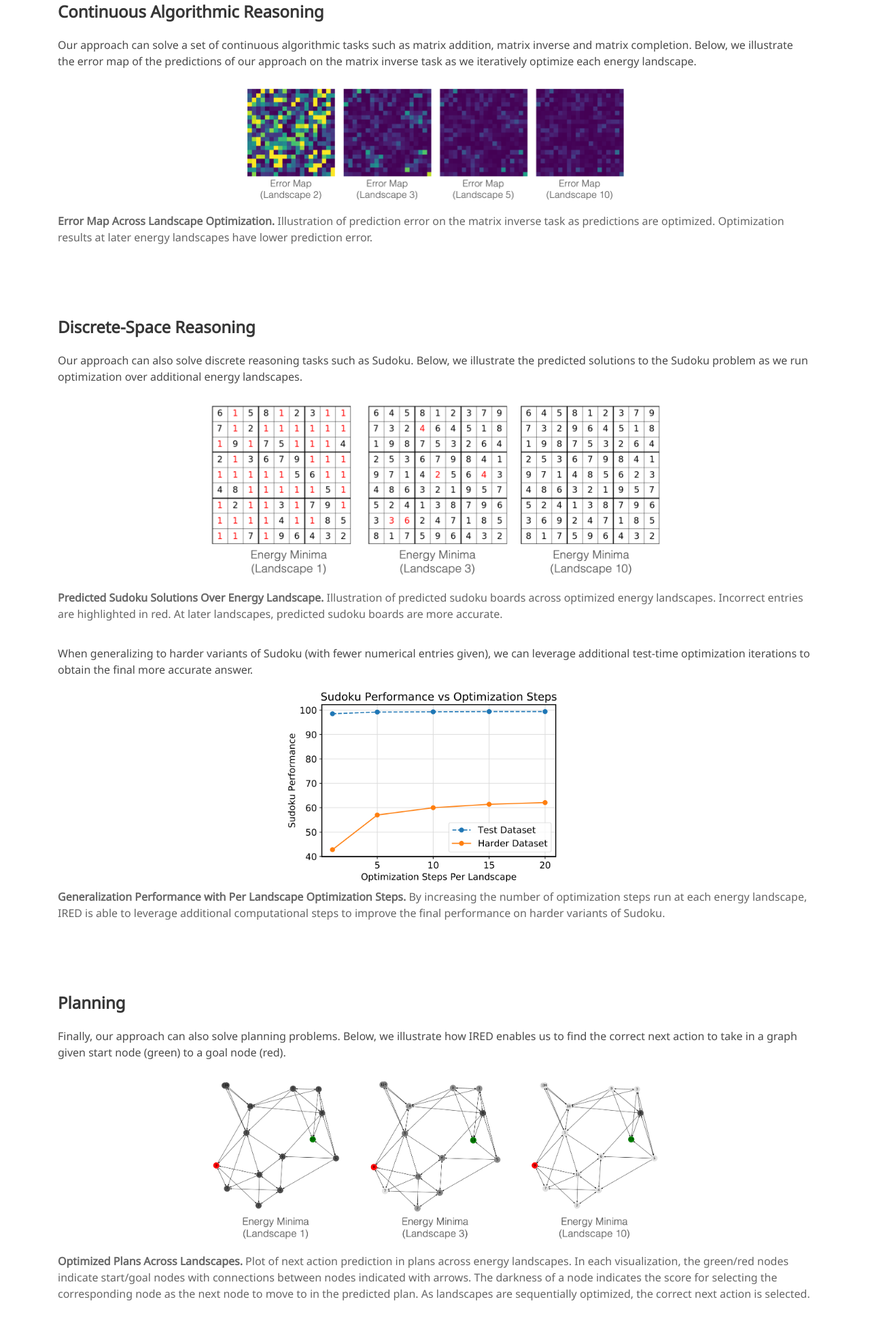
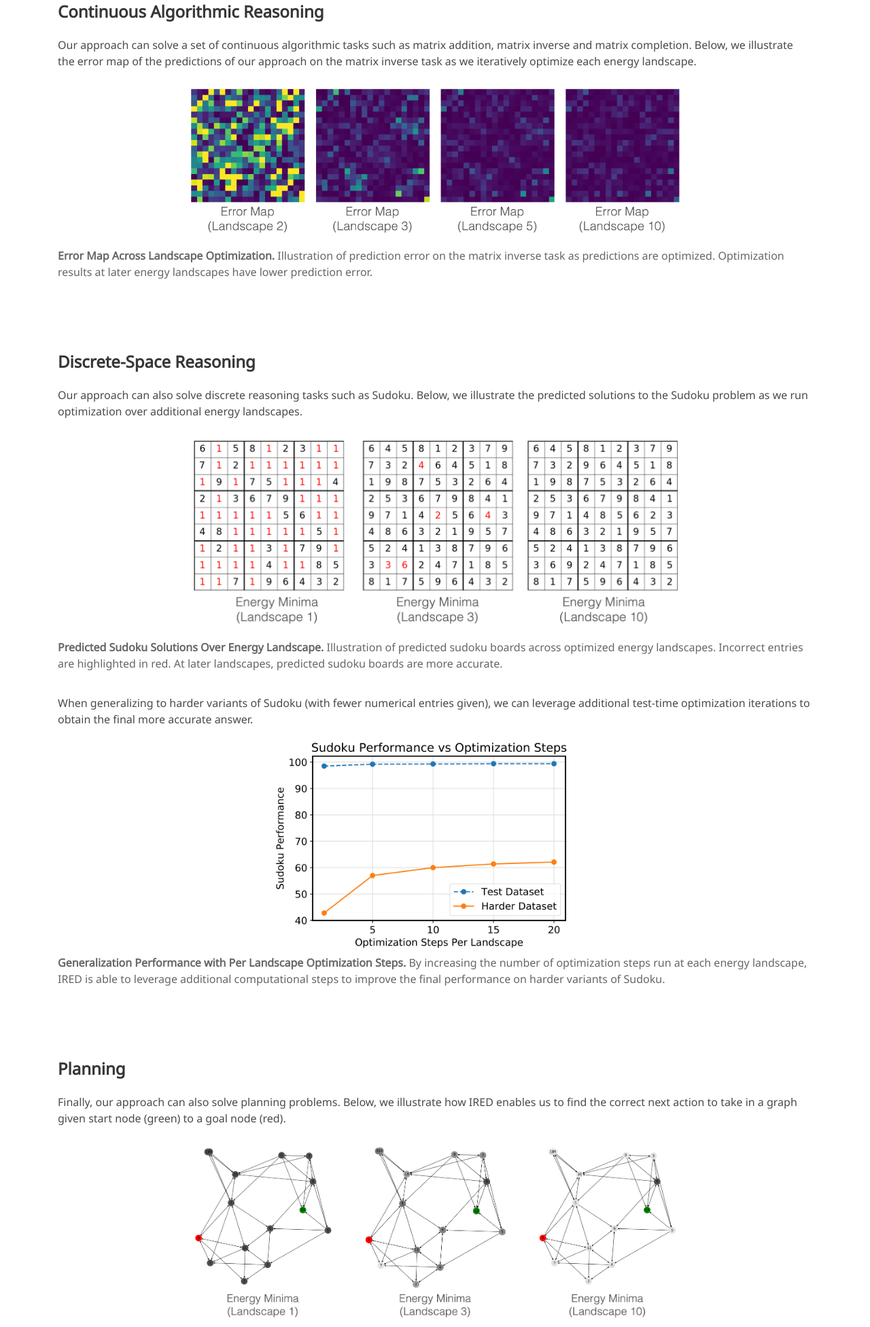
Before and after one commit to energy-based-model/ired, a plain HTML site: page index.html in a window 1280 px wide. Shown: the part 1157-3109 px from the top of the page at 68% size. Drawn offline with nearby package versions, Linux system fonts and the light colour scheme; some icons are missing; a web font is replaced by a local one.

Commit message:
update figure sizes

```diff
--- a/index.html
+++ b/index.html
@@ -180,7 +180,6 @@ on problem difficulty, enabling it to solve problems outside its training distri
         </p>
     </figure>
     </center>
-
     </div>
   </div>
 </section>
@@ -202,7 +201,7 @@ on problem difficulty, enabling it to solve problems outside its training distri
           <br/>
         <div class="centered-caption"  width="50%">
           <figure>
-            <img width="50%" src="materials/energy_minima.png" alt="">
+            <img width="100%" src="materials/energy_minima.png" alt="" style="max-width:720px">
             <br/>
             <div class="left-caption">
               <b>Error Map Across Landscape Optimization.</b>
@@ -231,7 +230,7 @@ on problem difficulty, enabling it to solve problems outside its training distri
         <br/>
         <div class="centered-caption"  width="60%">
           <figure>
-            <img width="60%" src="materials/sudoku_opt.png" alt="">
+            <img width="100%" src="materials/sudoku_opt.png" alt="" style="max-width:720px">
             <br/>
             <div class="left-caption">
               <b>Predicted Sudoku Solutions Over Energy Landscape.</b>
@@ -247,7 +246,7 @@ on problem difficulty, enabling it to solve problems outside its training distri
 
         <div class="centered-caption"  width="40%">
           <figure>
-            <img width="40%" src="materials/performance_sudoku.png" alt="">
+            <img width="100%" src="materials/performance_sudoku.png" alt="" style="max-width:480px">
             <br/>
             <div class="left-caption">
               <b>Generalization Performance with Per Landscape Optimization Steps.</b>
@@ -277,7 +276,7 @@ on problem difficulty, enabling it to solve problems outside its training distri
         <br/>
         <div class="centered-caption"  width="60%">
           <figure>
-            <img width="60%" src="materials/graph_minima.png" alt="">
+            <img width="100%" src="materials/graph_minima.png" alt="" style="max-width:720px">
             <br/>
             <div class="left-caption">
               <b>Optimized Plans Across Landscapes.</b>
@@ -340,23 +339,15 @@ on problem difficulty, enabling it to solve problems outside its training distri
   <div class="container is-max-desktop content column is-full-width ">
     <!-- TODO: -->
     <h2 class="title is-4">BibTeX</h2>
-    <pre><code> Coming Soon.
-      <!-- @InProceedings{Liu_2023_ICCV,
-    author    = {Liu, Nan and Du, Yilun and Li, Shuang and Tenenbaum, Joshua B. and Torralba, Antonio},
-    title     = {Unsupervised Compositional Concepts Discovery with Text-to-Image Generative Models},
-    booktitle = {Proceedings of the IEEE/CVF International Conference on Computer Vision (ICCV)},
-    month     = {October},
-    year      = {2023},
-    pages     = {2085-2095}
-} -->
+    <pre><code>@InProceedings{Du_2024_ICML,
+    author    = {Du, Yilun and Mao, Jiayuan and Tenenbaum, Joshua B.},
+    title     = {Learning Iterative Reasoning through Energy Diffusion},
+    booktitle = {International Conference on Machine Learning (ICML)},
+    year      = {2023}
+}
 </code></pre>
   </div>
 </section>
-
-
-
-
-
 
 <footer class="footer">
   <div class="container">
```
